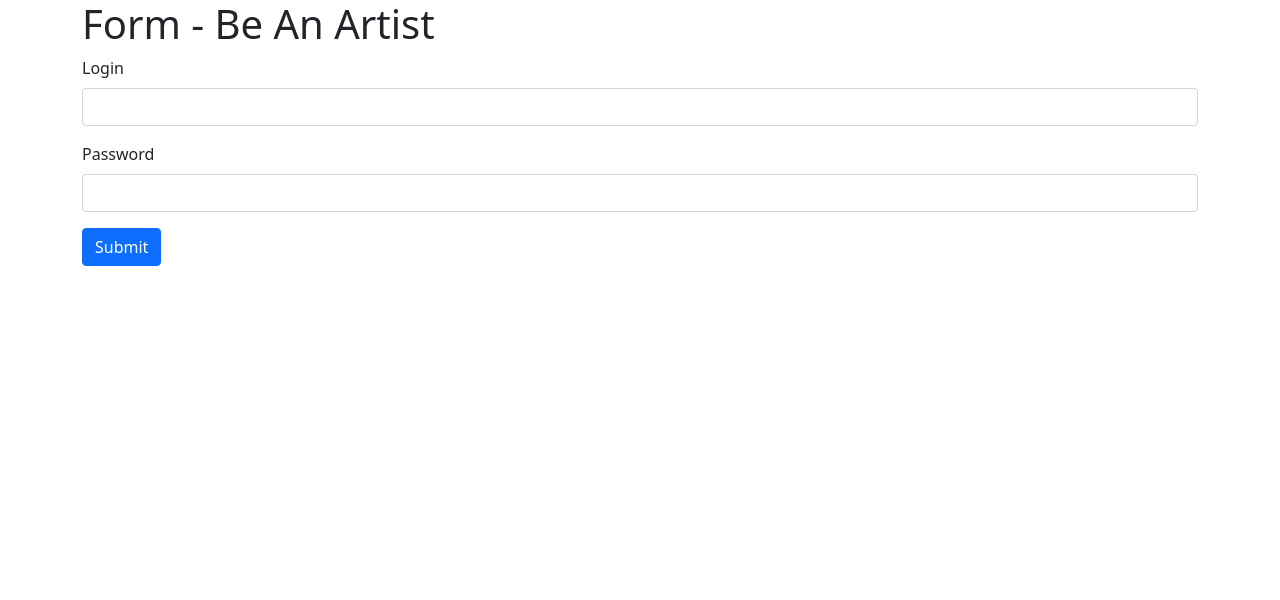
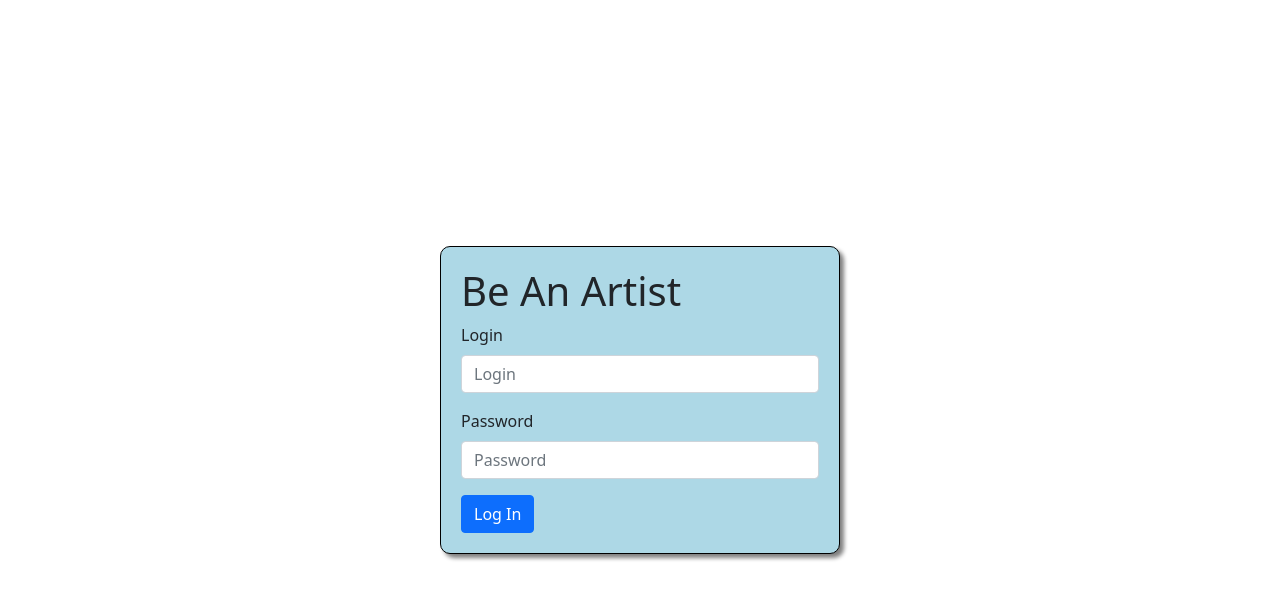
Before and after one commit to SimonDuperray/GPI2_app, a PHP site: page / in a window 1280 px wide. Shown: the top 600 px of the page. Run offline with PHP 8.4, Linux system fonts and the light colour scheme.

Commit message:
index.php done

```diff
--- a/index.php
+++ b/index.php
@@ -4,22 +4,38 @@
    <meta charset="UTF-8">
    <meta name="viewport" content="width=device-width, initial-scale=1.0">
    <link href="https://cdn.jsdelivr.net/npm/bootstrap@5.0.1/dist/css/bootstrap.min.css" rel="stylesheet" integrity="sha384-+0n0xVW2eSR5OomGNYDnhzAbDsOXxcvSN1TPprVMTNDbiYZCxYbOOl7+AMvyTG2x" crossorigin="anonymous">
-   <title>Projet</title>
+   <title>Connection-BaA</title>
+   <style>
+      #form-container {
+         background-color: lightblue;
+         border-radius: 10px;
+         padding: 20px;
+         position: absolute;
+         left: 50%;
+         top: 50%;
+         transform: translate(-50%, -50%);
+         width: 400px;
+         border: 1px solid black;
+         box-shadow: 4px 4px 4px grey;
+      }
+   </style>
 </head>
 <body>
-   <div class="container">
-      <h1>Form - Be An Artist</h1>
+   <div class="container" id="form-container">
+      <h1>Be An Artist</h1>
+      <div>
          <form action="retourIndex.php" method="POST">
             <div class="mb-3">
                <label for="login" class="form-label">Login</label>
-            <input type="text" class="form-control" id="login" name="login">
+               <input type="text" class="form-control" id="login" name="login" placeholder="Login">
             </div>
             <div class="mb-3">
                <label for="password" class="form-label">Password</label>
-            <input type="password" class="form-control" id="password" name="password">
+               <input type="password" class="form-control" id="password" name="password" placeholder="Password">
             </div>
-         <input type="submit" class="btn btn-primary" name="submit" />
+            <input type="submit" class="btn btn-primary" name="submit" value="Log In" />
          </form>
+      </div>
    </div>
 </body>
 </html>
```
Lines whose indentation alone changed are shown as unchanged.
